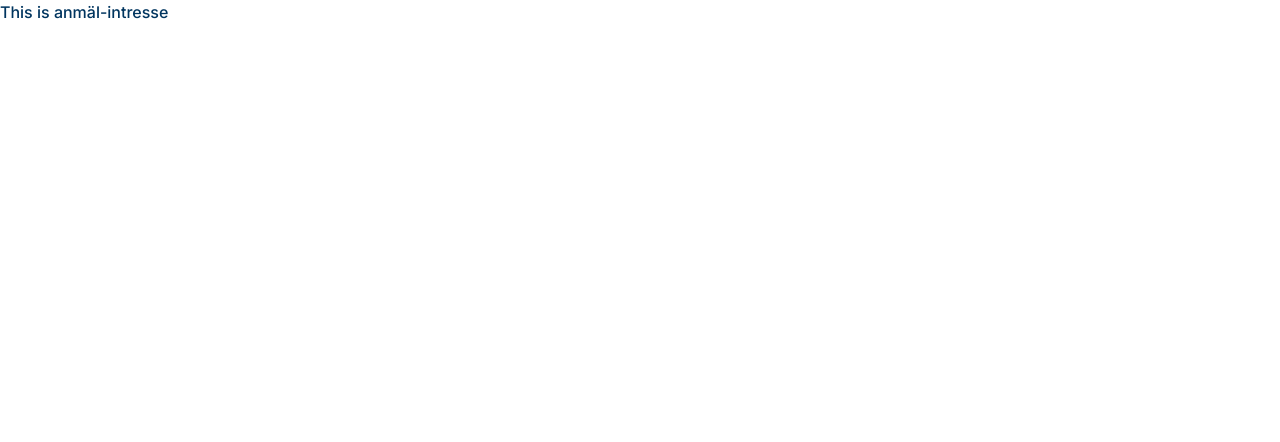
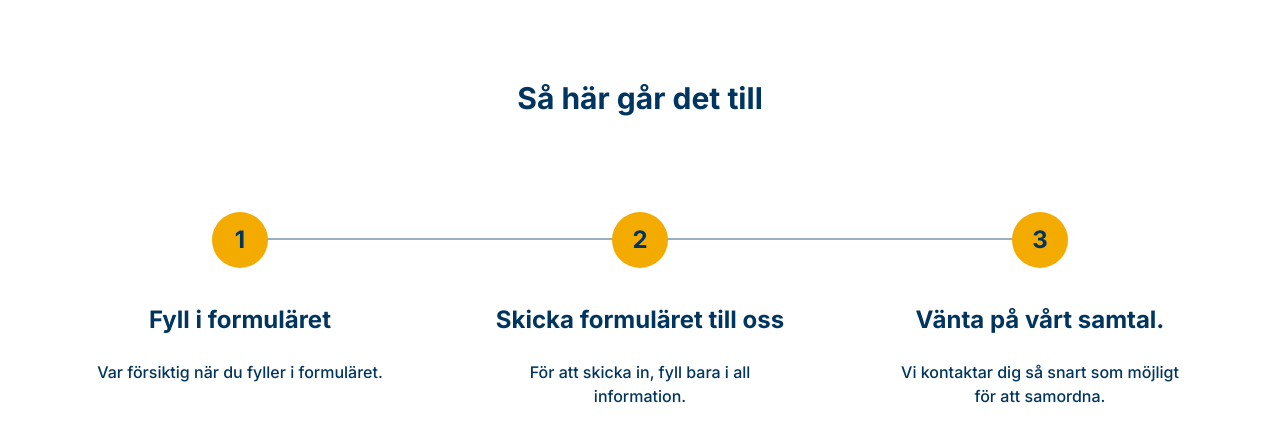
Before and after one commit to imrankhan0503/hss-project, a Next.js app: page /anmal-intresse in a window 1280 px wide. Shown: the top 442 px of the page. Built offline with nearby package versions, Linux system fonts and the light colour scheme.

Commit message:
Create interest toplevel + mobile responsivness

```diff
--- a/app/anmal-intresse/page.tsx
+++ b/app/anmal-intresse/page.tsx
@@ -1,9 +1,11 @@
-const Page = () => {
+import Steps from "@/components/Steps";
+
+const AnmalIntresse = () => {
   return (
-    <>
-    <h1>This is anmäl-intresse</h1>
-    </>
+     <main>
+      <Steps />
+    </main>
   )
 }
 
-export default Page;
+export default AnmalIntresse;
--- a/app/layout.tsx
+++ b/app/layout.tsx
@@ -21,7 +21,7 @@ export default function RootLayout({
   return (
     <html
       lang="en"
-      className={`${inter.variable} h-full antialiased`}
+      className={`${inter.variable} h-full antialiased font-sans`}
     >
       <body className="min-h-full flex flex-col">{children}</body>
     </html>
--- /dev/null
+++ b/components/Steps.tsx
@@ -0,0 +1,66 @@
+const Steps = () => {
+  return (
+    <section className="w-full bg-background">
+      <div className="mx-auto max-w-360 px-4 py-16 md:px-10 md:py-20">
+        <h2 className="mb-12 text-center text-3xl font-bold text-primary">
+          Så här går det till
+        </h2>
+
+        <div className="grid md:grid-cols-3">
+
+          <div className="relative flex min-h-72 flex-col items-center border-b border-primary/20 px-4 py-12 text-center md:min-h-80 md:border-b-0">
+
+            <div className="absolute left-1/2 top-18.5 hidden h-0.5 w-full bg-primary/40 md:block"></div>
+
+            <div className="relative z-10 flex size-14 items-center justify-center rounded-full bg-secondary text-2xl font-bold text-primary">
+              1
+            </div>
+
+            <h3 className="mt-9 text-2xl font-bold text-primary">
+              Fyll i formuläret
+            </h3>
+
+            <p className="mt-6 max-w-72 text-base text-primary">
+              Var försiktig när du fyller i formuläret.
+            </p>
+          </div>
+
+          <div className="relative flex min-h-72 flex-col items-center border-b border-primary/20 px-4 py-12 text-center md:min-h-80 md:border-b-0">
+
+            <div className="absolute left-1/2 top-18.5 hidden h-0.5 w-full bg-primary/40 md:block"></div>
+
+            <div className="relative z-10 flex size-14 items-center justify-center rounded-full bg-secondary text-2xl font-bold text-primary">
+              2
+            </div>
+
+            <h3 className="mt-9 text-2xl font-bold text-primary">
+              Skicka formuläret till oss
+            </h3>
+
+            <p className="mt-6 max-w-72 text-base text-primary">
+              För att skicka in, fyll bara i all information.
+            </p>
+          </div>
+
+          <div className="relative flex min-h-72 flex-col items-center border-b border-primary/20 px-4 py-12 text-center md:min-h-80 md:border-b-0">
+
+            <div className="relative z-10 flex size-14 items-center justify-center rounded-full bg-secondary text-2xl font-bold text-primary">
+              3
+            </div>
+
+            <h3 className="mt-9 text-2xl font-bold text-primary">
+              Vänta på vårt samtal.
+            </h3>
+
+            <p className="mt-6 max-w-72 text-base text-primary">
+              Vi kontaktar dig så snart som möjligt för att samordna.
+            </p>
+          </div>
+
+        </div>
+      </div>
+    </section>
+  )
+}
+
+export default Steps
--- a/styles/globals.css
+++ b/styles/globals.css
@@ -9,11 +9,19 @@
   --primary-color: #00355F;
   --secondary-color: #F4AB00;
   --section-background: #00355F;
+  --hero-overlay: #002F54;
 }
 
 @theme inline {
   --color-background: var(--background);
-  --color-foreground: var(--primary-color);
+  --color-primary: var(--primary-color);
+  --color-secondary: var(--secondary-color);
+  --color-section: var(--section-background);
+  --color-hero-overlay: var(--hero-overlay);
+  --color-card-one: var(--card-category-one-background);
+  --color-card-two: var(--card-category-two-background);
+  --color-card-three: var(--card-category-three-background);
+  --color-card-four: var(--card-category-four-background);
   --font-sans: var(--font-inter);
   --font-mono: var(--font-inter);
 }
```
